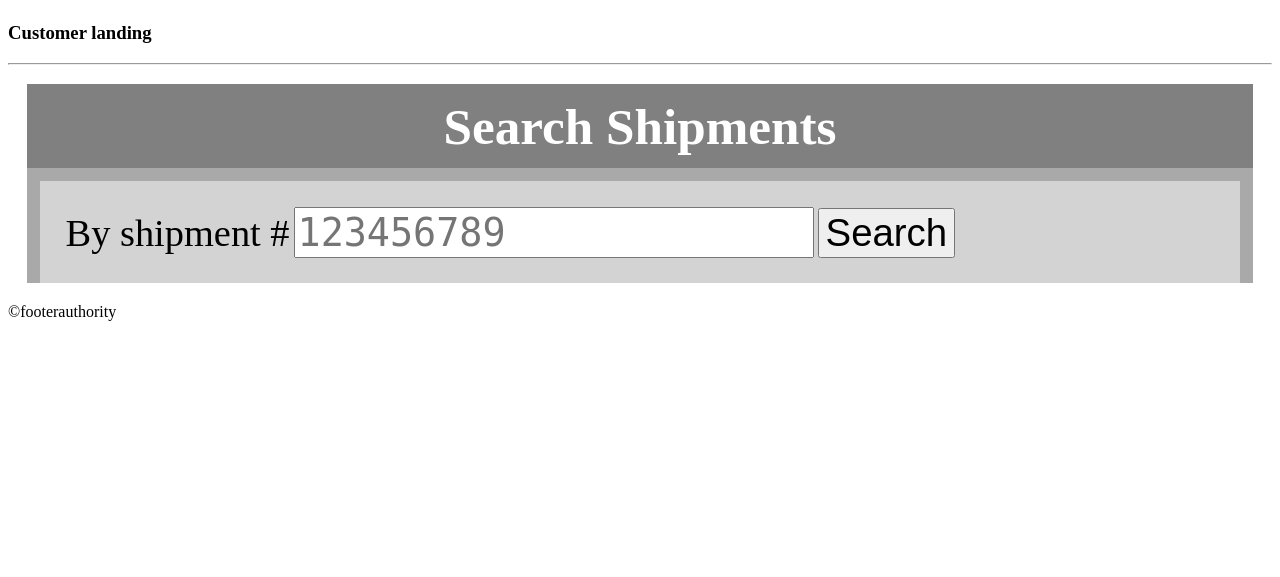
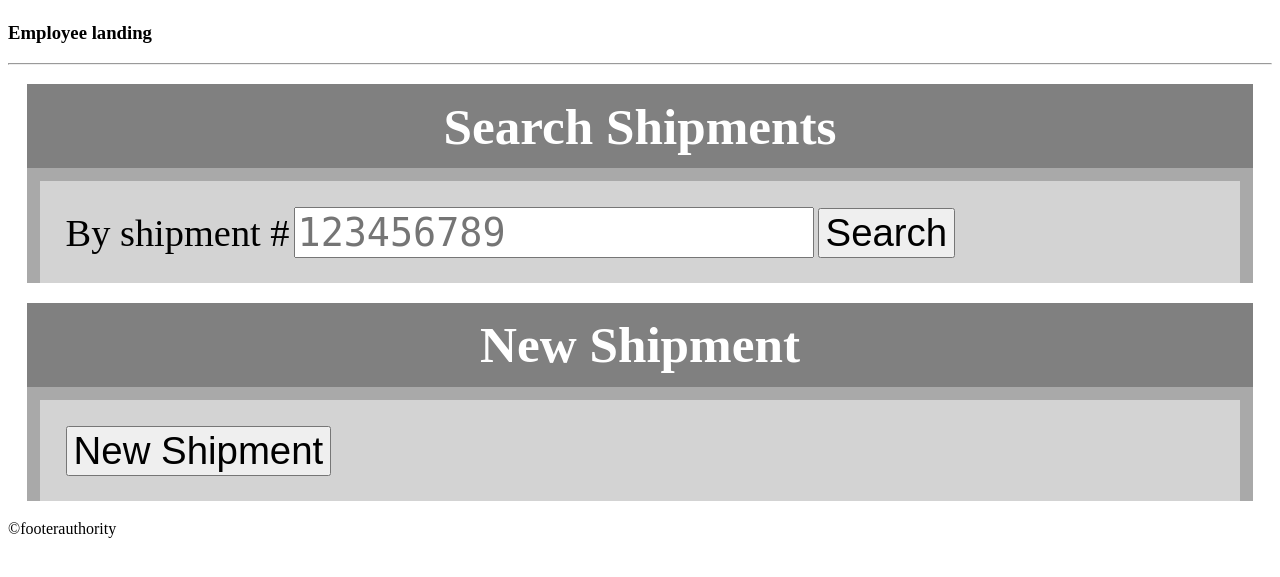
Before and after one commit to nathanalexanderpage/shappit-frontend, a Django app: page / in a window 1280 px wide. Shown: the part 58-635 px from the top of the page. Run offline with Django 3.2, Linux system fonts and the light colour scheme; data that the repository does not hold is empty.

Commit message:
customers list alphabetized in top page search section

```diff
--- a/main_app/static/style.css
+++ b/main_app/static/style.css
@@ -9,7 +9,7 @@ input[type="radio"] {
 	width: 2vw;
 	height: 2vw;
 }
-input[type="submit"] {
+input[type="submit"], button {
 	font-size: 3vw;
 }
 select {
--- a/main_app/templates/index.html
+++ b/main_app/templates/index.html
@@ -56,6 +56,16 @@
           </div>
         {% endif %}
       </div>
+      {% if permissions_level == 'employee' %}
+        <div class="top seg new-shipment">
+          <div class="top title">
+            New Shipment
+          </div>
+          <div class="top subseg new-shipment">
+            <input type="submit" name="submit" value="New Shipment">
+          </div>
+        </div>
+      {% endif %}
 
 
     </main>
--- a/main_app/urls.py
+++ b/main_app/urls.py
@@ -3,4 +3,6 @@ from . import views
 
 urlpatterns = [
 	path('', views.index, name='index'),
+	path('search', views.index, name='index'),
+	path('/new', views.index, name='index'),
 ]
--- a/main_app/views.py
+++ b/main_app/views.py
@@ -1,21 +1,24 @@
 from django.shortcuts import render
 from django.http import HttpResponse
 import requests
+from pprint import pprint
 
 site_company = 'Shappit'
-test_user_permissions = 'customer'
+test_user_permissions = 'employee'
 user_permissions = test_user_permissions
 
 def index(request):
+    print(request)
     if user_permissions == 'employee':
-        customers_list = requests.get('http://localhost:8000/customers/').json()
+        customers_list = requests.get('http://localhost:8000/customers').json()
+        alpha_cust_list = sorted(customers_list, key=lambda item: item['name'])
         return render(
             request,
             'index.html',
             {
                 'site_company': site_company,
                 'permissions_level': user_permissions,
-                'customers_list': customers_list,
+                'customers_list': alpha_cust_list,
             }
         )
     elif user_permissions == 'customer':
@@ -30,7 +33,7 @@ def index(request):
     return render(request, 'index.html', {'site_company': site_company})
 
 def search(request):
-    resp2 = requests.get('http://localhost:8000/customers/').json()
+    resp2 = requests.get('http://localhost:8000/customers').json()
     if resp2:
         return render(request, 'index.html', {'site_company': site_company, 'cats': cats, 'resp2': resp2})
     return render(request, 'index.html', {'site_company': site_company, 'cats': cats})
```
